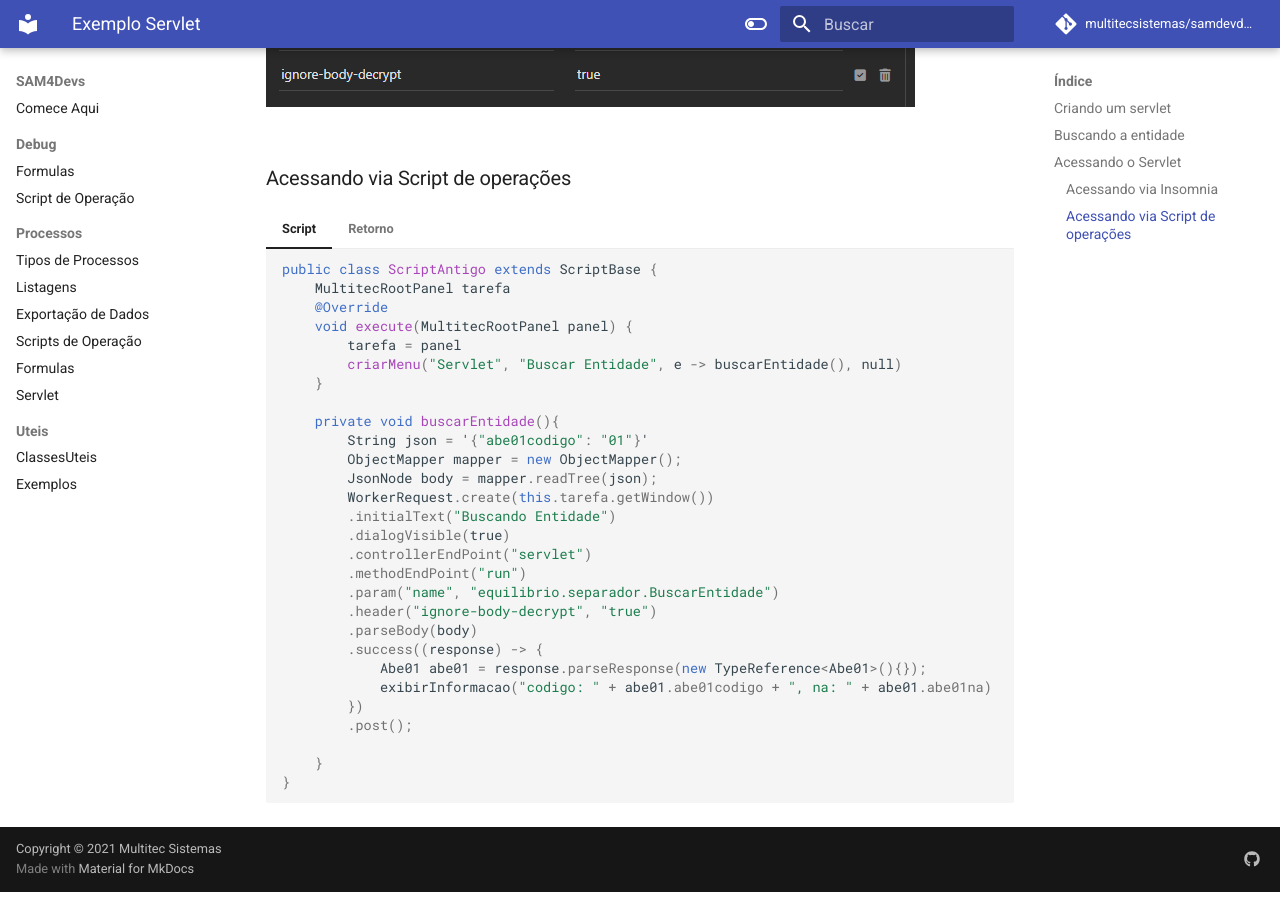
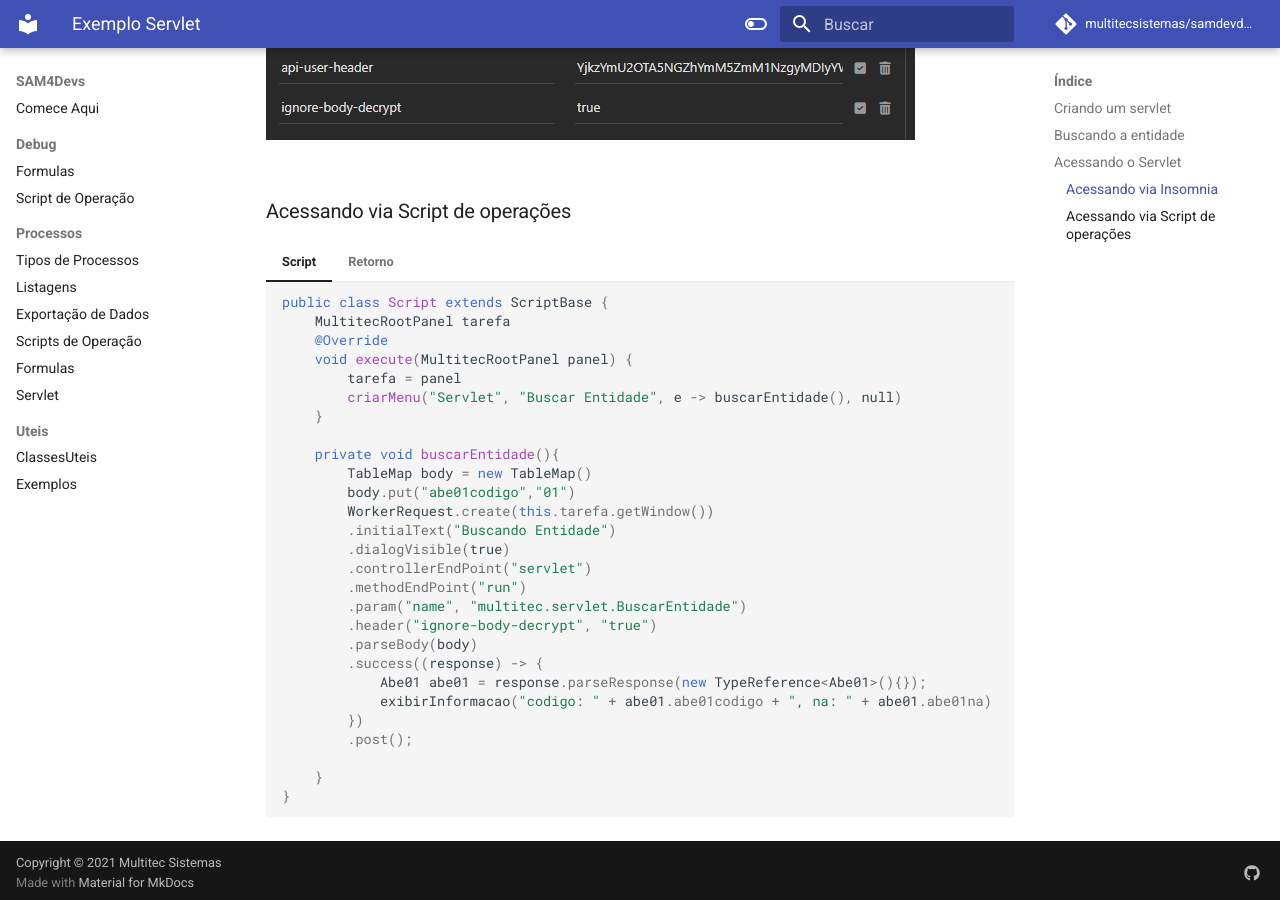
Before and after one commit to multitecsistemas/samdevdoc, an MkDocs documentation site: the page built from docs/exemplos/servlet.md, in a window 1280 px wide and 900 px high, scrolled down 2556 px. Built offline with MkDocs 1.6.1 and Material for MkDocs 9.7.7, drawn with Linux system fonts in a browser that asks for light colours; comment, search, counter and statistics services are not loaded.

Commit message:
renomear arquivo

````diff
--- a/docs/exemplos/servlet.md
+++ b/docs/exemplos/servlet.md
@@ -92,7 +92,7 @@ Realizando uma request para o servlet usando um programa externo como o Insomnia
 
 === "Script"
     ``` java
-    public class ScriptAntigo extends ScriptBase {
+    public class Script extends ScriptBase {
         MultitecRootPanel tarefa
         @Override
         void execute(MultitecRootPanel panel) {
@@ -101,15 +101,14 @@ Realizando uma request para o servlet usando um programa externo como o Insomnia
         }
 
         private void buscarEntidade(){
-            String json = '{"abe01codigo": "01"}'
-            ObjectMapper mapper = new ObjectMapper();
-            JsonNode body = mapper.readTree(json);
+            TableMap body = new TableMap()
+            body.put("abe01codigo","01")
             WorkerRequest.create(this.tarefa.getWindow())
             .initialText("Buscando Entidade")
             .dialogVisible(true)
             .controllerEndPoint("servlet")
             .methodEndPoint("run")
-            .param("name", "equilibrio.separador.BuscarEntidade")
+            .param("name", "multitec.servlet.BuscarEntidade")
             .header("ignore-body-decrypt", "true")
             .parseBody(body)
             .success((response) -> {
````
Also changed, not shown: docs/img/request-insomnia.png.
